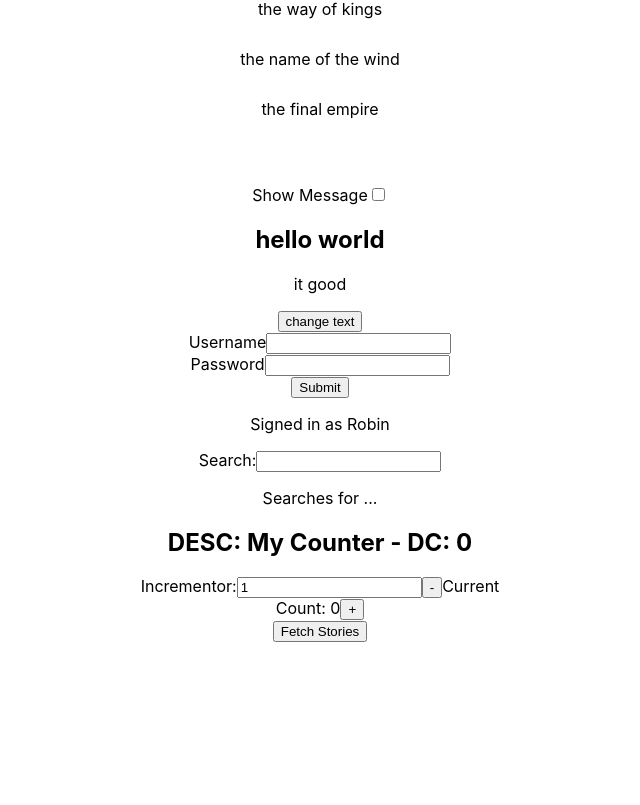
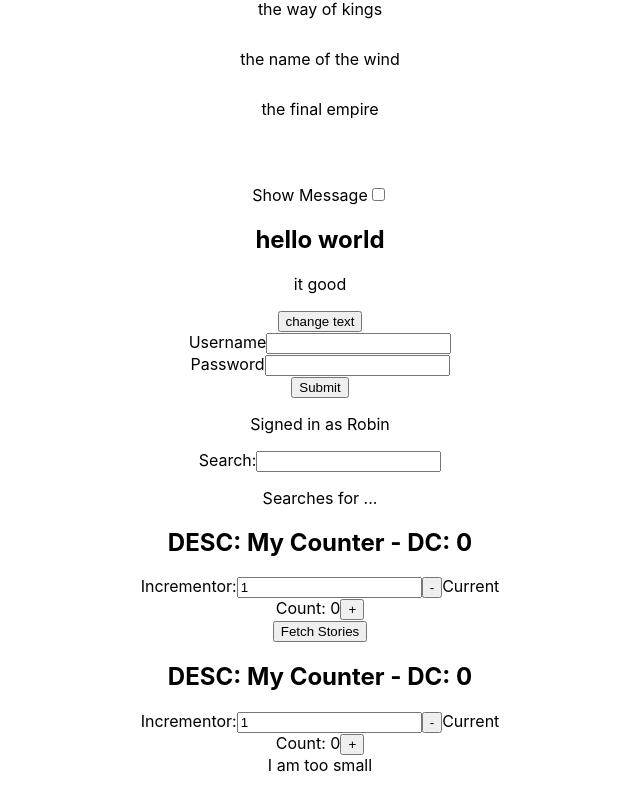
Before and after one commit to AlexanderAlatorreGovea/react-clean-code, a React (Create React App) app: page / in a window 1280 px wide. Shown: the part 192-997 px from the top of the page, without its empty margins (320-960 px from the left). Before the commit the page ends 864 px from the top, so only its background shows below. Built offline with nearby package versions, Linux system fonts and the light colour scheme.

Commit message:
Added new tests

```diff
--- a/src/App.js
+++ b/src/App.js
@@ -8,6 +8,7 @@ import GetData from "./components/GetData";
 import { Home } from "./components/Counter";
 import SeachComp from "./components/Search";
 import AxiosComp from "./components/AxiosComp";
+import { HomePage } from "./components/CounterAsync";
 
 function App() {
   return (
@@ -23,6 +24,7 @@ function App() {
       {/* <GetData/> */}
       <Home />
       <AxiosComp />
+      <HomePage/>
     </div>
   );
 }
--- /dev/null
+++ b/src/components/CounterAsync.js
@@ -0,0 +1,61 @@
+import React, { useEffect, useState } from "react";
+
+const CounterAsync = () => {
+  let description = "My Counter";
+  let defaultCount = 0;
+
+  const [count, setCount] = useState(defaultCount);
+  const [incrementor, setIncrementor] = useState(1);
+  const [bigEnough, setBigEnough] = useState(defaultCount >= 15);
+
+  useEffect(() => {
+    let id;
+
+    if (count >= 15) {
+      id = setTimeout(() => setBigEnough(true), 300);
+    }
+
+    return function cleanup() {
+      clearTimeout(id);
+    };
+  });
+
+  // You
+  return (
+    <div>
+      <h2>
+        DESC: {description} - DC: {defaultCount}
+      </h2>
+      <label>
+        Incrementor:
+        <input
+          value={incrementor}
+          onChange={(evt) => {
+            setIncrementor(parseInt(evt.target.value) || 1);
+          }}
+          type="number"
+        />
+      </label>
+      <button
+        aria-label="Subtract from Counter"
+        onClick={() => setCount(count - incrementor)}
+      >
+        -
+      </button>
+      Current Count: {count}
+      <button
+        aria-label="Add to Counter"
+        onClick={() => setTimeout(() => setCount(count + incrementor), 200)}
+      >
+        +
+      </button>
+      {bigEnough ? null : <div>I am too small</div>}
+    </div>
+  );
+};
+
+export function HomePage() {
+  return <CounterAsync description="My Counter" defaultCount={0} />;
+}
+
+export default CounterAsync;
```
Also changed, not shown: 1 other file (tests, documents, lock files or other folders).
